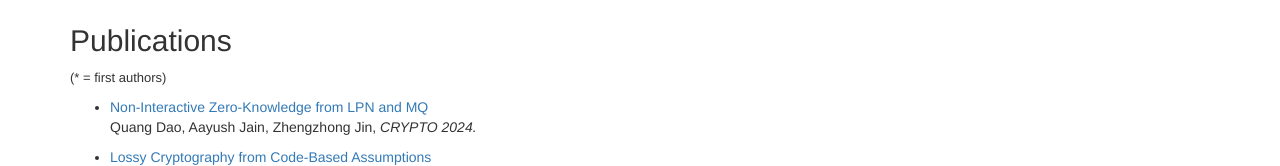
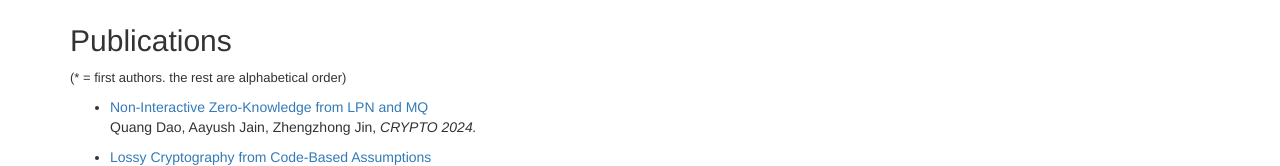
Before and after one commit to quangvdao/quangvdao.github.io, a plain HTML site: page index.html in a window 1280 px wide. Shown: the part 440-606 px from the top of the page. Drawn offline with nearby package versions, Linux system fonts and the light colour scheme.

Commit message:
added note on author ordering

```diff
--- a/index.html
+++ b/index.html
@@ -92,7 +92,7 @@
       <!-- Publications -->
       <div class="col-md-8">
           <h2 id="publications">Publications</h2>
-          <p align="left"><font size="2">(* = first authors)</font></p>
+          <p align="left"><font size="2">(* = first authors. the rest are alphabetical order)</font></p>
 
           <ul>
             <li class="paper" words="nizk,correlation-intractability,lpn,mq,post-quantum"><a href="coming-soon">Non-Interactive Zero-Knowledge from LPN and MQ</a>
```
